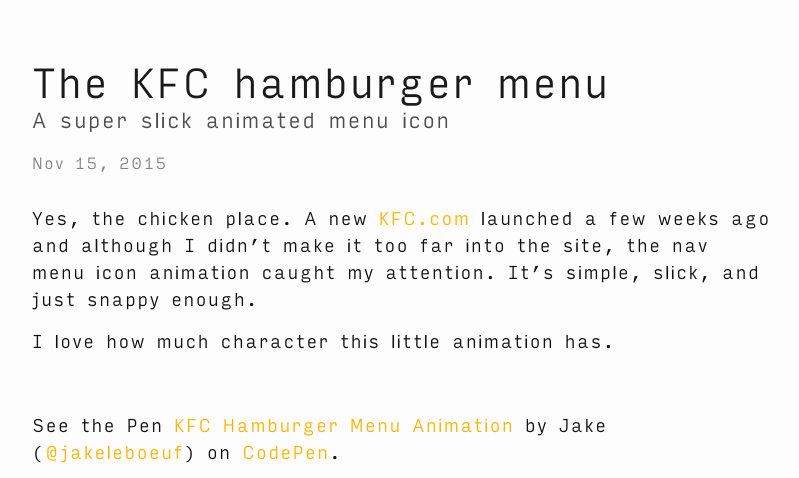
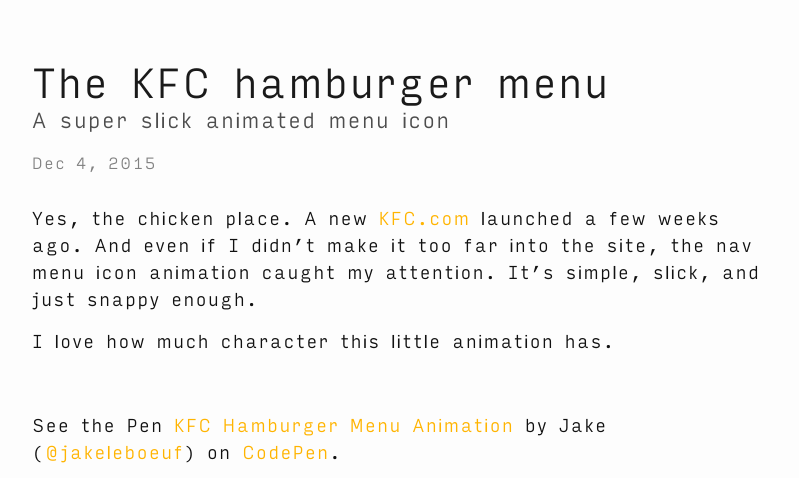
Before and after one commit to jakeleboeuf/jakeleboeuf.github.io, a Jekyll site: the page built from _posts/2015-12-4-the-kfc-hamburger-menu.markdown, in a window 1280 px wide and 900 px high, cut to the strip 0-478 px from the top of the window. Shown: the whole strip, without its empty margins (238-1037 px from the left). Built offline with Jekyll 4.4.1, drawn with Linux system fonts in a browser that asks for light colours.

Commit message:
updated date and time

```diff
--- a/_posts/2015-12-4-the-kfc-hamburger-menu.markdown
+++ b/_posts/2015-12-4-the-kfc-hamburger-menu.markdown
@@ -2,11 +2,11 @@
 layout: post
 title:  "The KFC hamburger menu"
 subtitle: "A super slick animated menu icon"
-date:   2015-11-15 8:00:00 -0500
+date:   2015-12-04 11:03:12 -0500
 categories: code
 ---
 
-Yes, the chicken place. A new [KFC.com](http://kfc.com) launched a few weeks ago and although I didn't make it too far into the site, the nav menu icon animation caught my attention. It's simple, slick, and just snappy enough.
+Yes, the chicken place. A new [KFC.com](http://kfc.com) launched a few weeks ago. And even if I didn't make it too far into the site, the nav menu icon animation caught my attention. It's simple, slick, and just snappy enough.
 
 I love how much character this little animation has.
 
```
